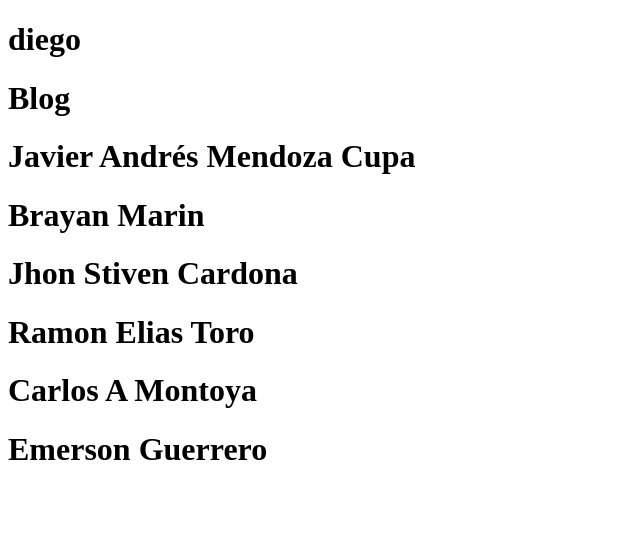
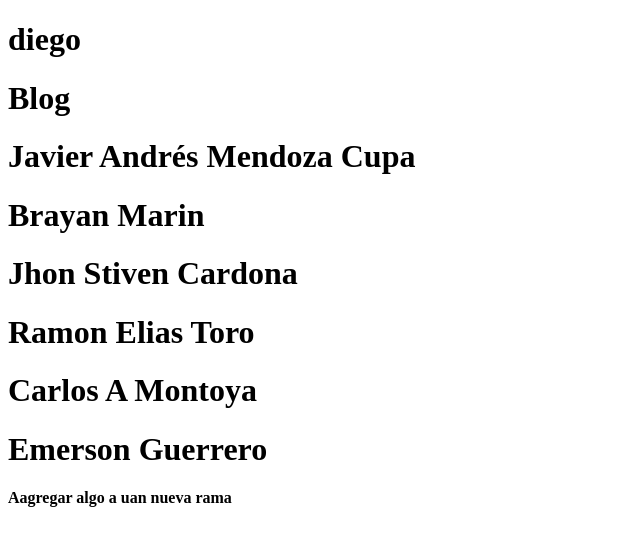
Before and after one commit to tetsudevelopment/ProyectGroup-MarketMix, a plain HTML site: page index.html in a window 1280 px wide. Shown: the whole page, without its empty margins (0-640 px from the left). Drawn offline with Linux system fonts and the light colour scheme.

Commit message:
Add descrption

```diff
--- a/index.html
+++ b/index.html
@@ -18,7 +18,7 @@
     <h1>Jhon Stiven Cardona</h1>
     <h1>Ramon Elias Toro</h1>
     <h1>Carlos A Montoya</h1>
-    <h1>Emerson Guerrero </h1>
+    <h1>Emerson Guerrero </h1><h4>Aagregar algo a uan nueva rama</h4>
 
 </body>
 </html>
```
